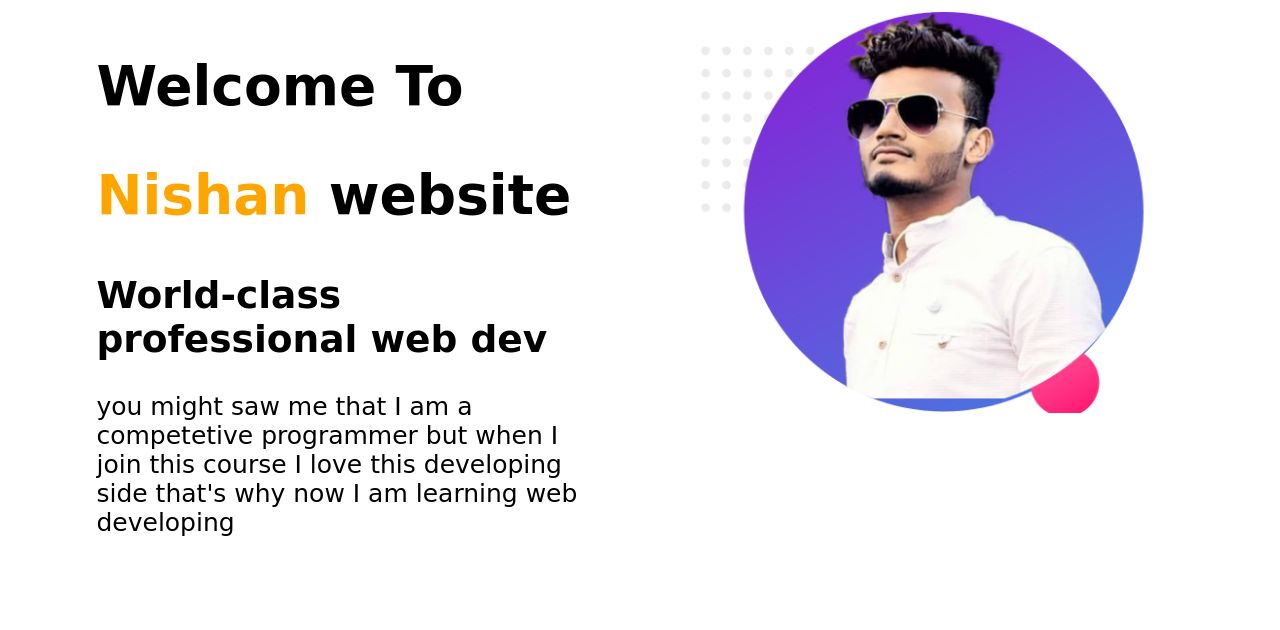
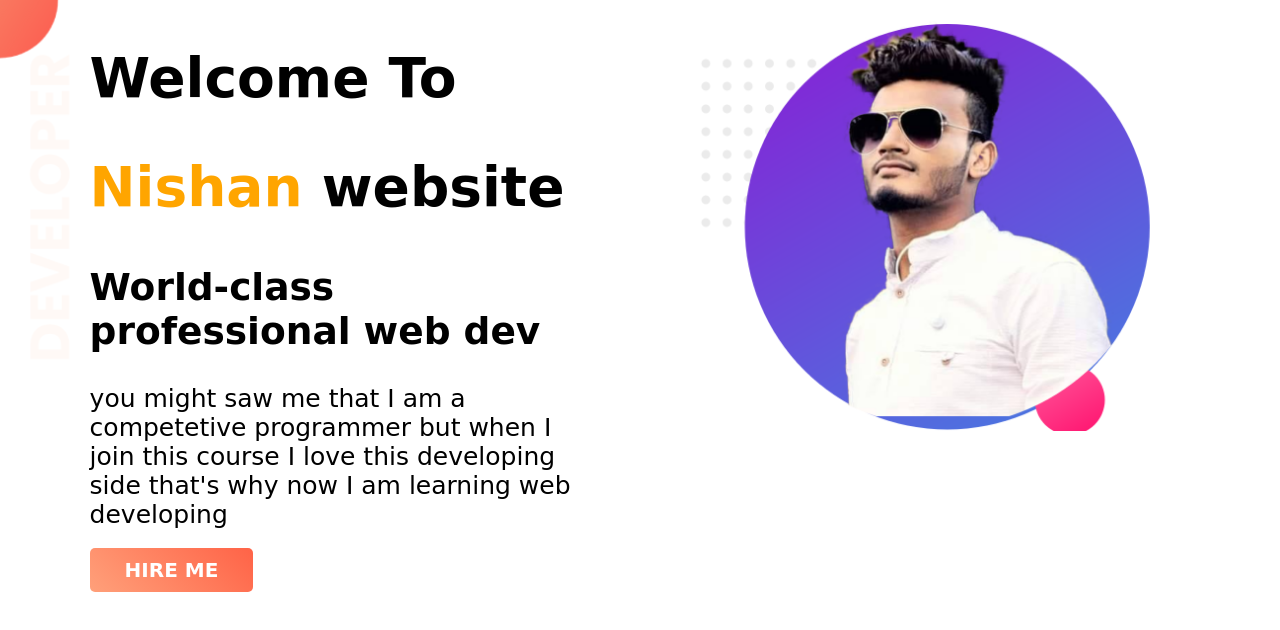
Before and after one commit to Arifuzzaman-Nishan/web-portfolio, a plain HTML site: page index.html in a window 1280 px wide. Drawn offline with Linux system fonts and the light colour scheme; a web font is replaced by a local one.

Commit message:
top part done

```diff
--- a/index.html
+++ b/index.html
@@ -15,7 +15,8 @@
 
 
 <body>
-  <section>
+
+  <section class="top-banner">
       <div class="half-width">
 
         <h1>Welcome To</h1>
@@ -24,6 +25,8 @@
         <div class = "h2-and-p">
             <h2>World-class professional web dev</h2>
             <p>you might saw me that I am a competetive programmer but when I join this course I love this developing side that's why now I am learning web developing</p>
+
+            <a class ="link-button" target="_blank" href="https://web.facebook.com/nishanshathii/">HIRE ME</a>
         </div>
 
 
--- a/style.css
+++ b/style.css
@@ -1,5 +1,6 @@
 body
 {
+    margin : 0;
     font-family: 'Redressed', cursive;
 }
 
@@ -7,10 +8,12 @@ h1
 {
     font-size: 55px;
 }
+
 .Name-Highlight
 {
     color: orange;
 }
+
 .half-width
 {
     width: 40%;
@@ -22,9 +25,30 @@ h1
 .half-width img
 {
     width : 100%;
+    margin-top: 4%;
 }
 
 .h2-and-p
 {
     font-size: 25px;
 }
+.top-banner
+{
+    background-image: url("images/top-banner.png");
+    background-repeat: no-repeat;
+}
+section
+{
+    height: 600px;
+}
+
+.link-button
+{
+    text-decoration: none;
+    background-image: linear-gradient(45deg,lightsalmon, tomato);
+    padding : 10px 35px;
+    border-radius: 5px;
+    color : white;
+    font-weight: 800;
+    font-size : 80%;
+}
```
